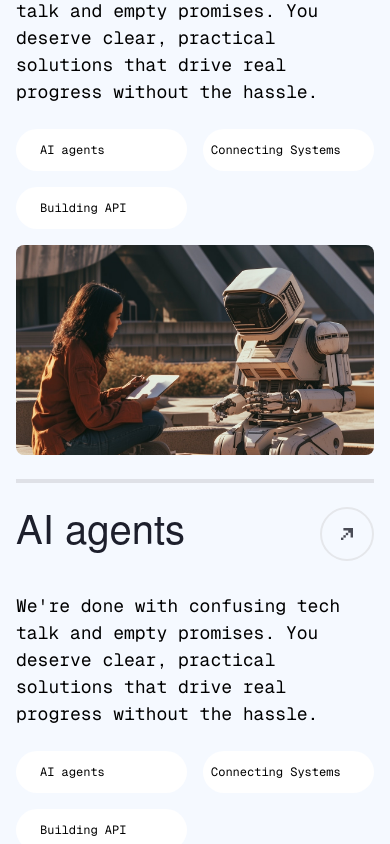
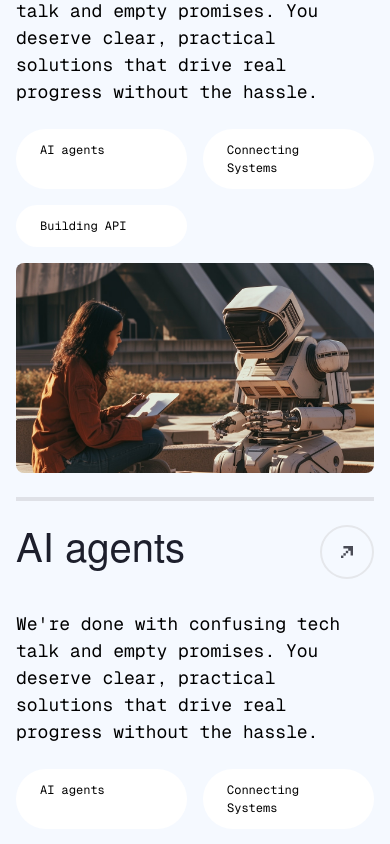
Before and after one commit to SujonRoyBD/code-compas, a Next.js app: page / in a window 390 px wide. Shown: the part 1620-2464 px from the top of the page. Built offline with nearby package versions, Linux system fonts and the light colour scheme.

Commit message:
button responsive

```diff
--- a/components/ourService/page.tsx
+++ b/components/ourService/page.tsx
@@ -152,9 +152,9 @@ export default function OurService() {
 
 
 
-                      <div className='grid grid-cols-2 md:grid-cols-3 xl:grid-cols-3  gap-4'>
+                      <div className='grid grid-cols-2 md:grid-cols-3 lg:grid-cols-2 xl:grid-cols-3  gap-4'>
                         <p className='px-6 py-3 bg-[#FFFFFF] rounded-full text-[12px] md:text-[16px]'>{index.btn1}</p>
-                        <p className='px-2 py-3 bg-[#FFFFFF] rounded-full text-[12px] md:text-[16px] '>{index.btn2}</p>
+                        <p className='px-6 lg:px-3 py-3 bg-[#FFFFFF] rounded-full text-[12px] md:text-[16px] '>{index.btn2}</p>
                         <p className='px-6 py-3 bg-[#FFFFFF] rounded-full text-[12px] md:text-[16px]'>{index.btn3}</p>
                       </div>
                     </div>
```
